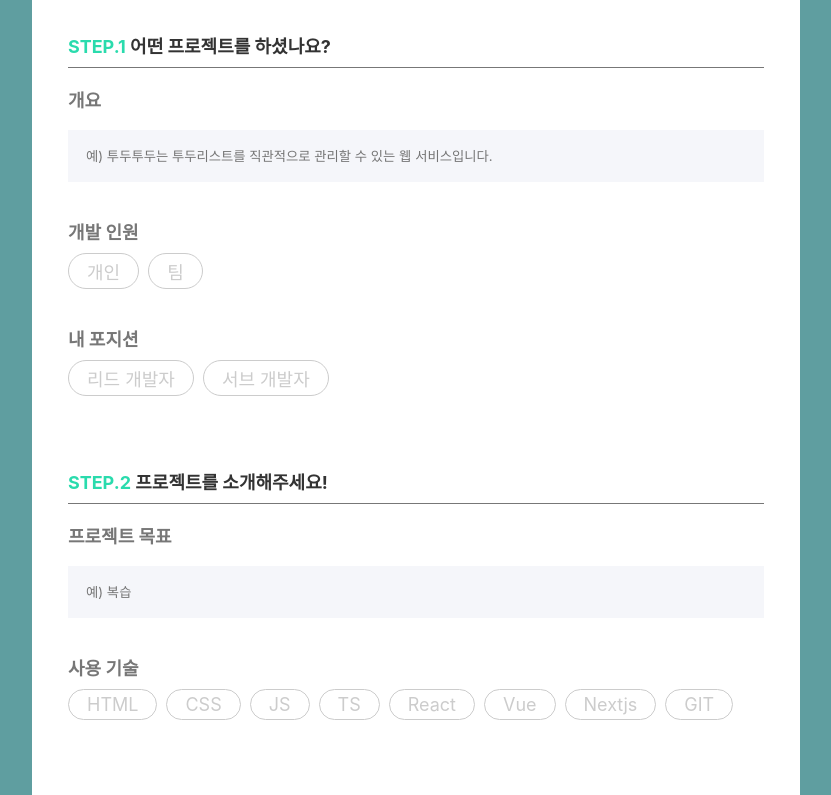
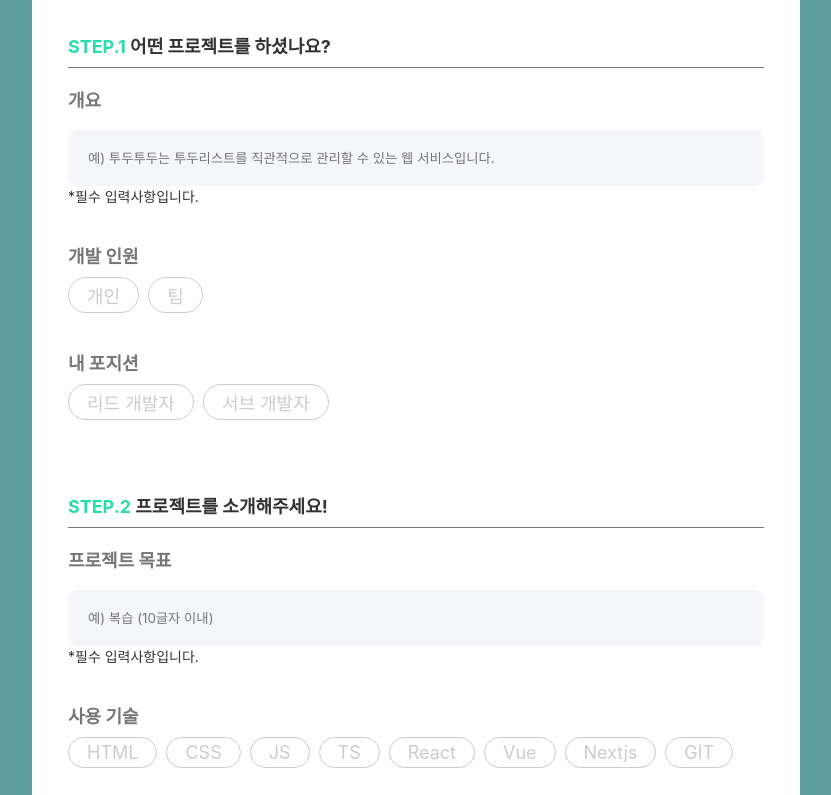
Before and after one commit to kimziyeon/choding, a Next.js app: page /community/myProject/write in a window 1280 px wide. Shown: the part 360-1155 px from the top of the page, without its empty margins (224-1055 px from the left). Built offline with nearby package versions, Linux system fonts and the light colour scheme; a web font is replaced by a local one.

Commit message:
유효성 검사

```diff
--- a/src/app/community/myProject/components/WriteButton/WriteMyProject.tsx
+++ b/src/app/community/myProject/components/WriteButton/WriteMyProject.tsx
@@ -1,9 +1,13 @@
 import Link from 'next/link';
+import Image from 'next/image';
+import plusSVG from '@/essets/plus.svg';
 
 export default function WriteMyProject() {
     return (
         <aside id="WriteMyProject">
-            <Link href="/community/myProject/write" className='writeBtn'>+</Link>
+            <Link href="/community/myProject/write" className='writeBtn'>
+                <Image src={plusSVG} alt="write icon" width={20} height={20} />
+            </Link>
         </aside>
     )
 }
--- a/src/app/community/myProject/context/myProject.ts
+++ b/src/app/community/myProject/context/myProject.ts
@@ -6,10 +6,14 @@ interface MyProjectStore {
     setResult: (item: object) => void;
     originalData: myProjectPostType[];
     setOriginalData: (item: object) => void;
+    totalPostId: number;
+    setTotalPostId: (item: number) => void;
 }
 export const myProjectStore = create<MyProjectStore>(set => ({
     result: [],
     setResult: (result) => set({ result }),
     originalData: [],
-    setOriginalData: (originalData) => set({ originalData })
+    setOriginalData: (originalData) => set({ originalData }),
+    totalPostId: 6,
+    setTotalPostId: (totalPostId) => set({totalPostId})
 }));
--- a/src/app/community/myProject/page.tsx
+++ b/src/app/community/myProject/page.tsx
@@ -13,7 +13,7 @@ import { myProjectStore } from "./context/myProject";
 export default function MyProjectMain() {
     const { setResult, result, originalData, setOriginalData } = myProjectStore();
 
-    async function dataCrl(type: string, idx?: number) {
+    async function dataCrl(type: string) {
         // 데이터 가져오기 :)
       const res = await serverStore(type, 'myProject');
       if (res !== null) { setResult(res.data);}
--- a/src/app/community/myProject/write/MyProjectWrite.scss
+++ b/src/app/community/myProject/write/MyProjectWrite.scss
@@ -8,6 +8,11 @@
     padding: 2rem;
     padding-top: calc(79px + 1rem);
     min-height: calc(100svh);
+
+    input:focus {
+        border-color: $main !important;
+        box-shadow: 0 0 10px 0 $main;
+    }
 
     #writeHeader {
         h4 {
@@ -30,7 +35,6 @@
             width: 100%;
             border: 2px dashed $main;
             height: 6rem;
-            border-radius: 0.5rem;
         }
 
         .custom-file-upload {
@@ -101,6 +105,8 @@
             padding: 1rem;
             margin-top: 0.5rem;
             background-color: $wGray;
+            border-radius: 0.5rem;
+            border: 2px solid transparent;
         }
     }
 
@@ -121,3 +127,11 @@
         }
     }
 }
+
+.errorMsg {
+    font-size: $s;
+
+    &.On {
+        color: red;
+    }
+}
--- a/src/app/community/myProject/write/components/InputSection.tsx
+++ b/src/app/community/myProject/write/components/InputSection.tsx
@@ -1,4 +1,4 @@
-import { UseFormRegister } from 'react-hook-form';
+import { UseFormRegister, FieldErrors } from 'react-hook-form';
 import { myProjectPostType } from '@/types/datatype';
 
 type InputSectionType = {
@@ -7,17 +7,18 @@ type InputSectionType = {
     titleGuide: string;
     title: string;
     register: UseFormRegister<myProjectPostType>;
+    errors: FieldErrors<myProjectPostType>;
   };
 
 
-export default function InputSection({ num, classname, titleGuide, title, register }: InputSectionType) {
+export default function InputSection({ num, classname, titleGuide, title, register, errors }: InputSectionType) {
     let placetext;
     switch (classname) {
         case 'overview':
             placetext = '예) 투두투두는 투두리스트를 직관적으로 관리할 수 있는 웹 서비스입니다.';
             break;
         case 'goal':
-            placetext = '예) 복습';
+            placetext = '예) 복습 (10글자 이내)';
             break;
         case 'link':
             placetext = 'http://, https://를 포함해 작성해주세요';
@@ -27,7 +28,39 @@ export default function InputSection({ num, classname, titleGuide, title, regist
             break;
     }
 
+    // 유효성 검사
+    const getValidationRules = (classname:string) => {
+        switch (classname) {
+          case 'overview':
+            return {
+              minLength: {
+                value: 10,
+                message: '10글자 이상 상세하게 입력해주세요.'
+              }
+            };
+          case 'goal':
+              return {
+                maxLength: {
+                  value: 10,
+                  message: '10글자 이하로 간단하게 입력해주세요.'
+                }
+              };
+          case 'link':
+            return {
+                pattern: {
+                    value: /^(https?:\/\/)(www\.)?[-a-zA-Z0-9@:%._\+~#=]{1,256}\.[a-zA-Z0-9()]{1,6}\b([-a-zA-Z0-9()@:%_\+.~#?&//=]*)$/
+                    ,
+                    message: 'URL은 "http://" 또는 "https://"로 시작해야 합니다.'
+                  }
+            };
+          default:
+            return {};
+        }
+      }
 
+
+
+    const validationRules = getValidationRules(classname);
     return (
         <section className={classname}>
             <div className='top'>
@@ -38,9 +71,13 @@ export default function InputSection({ num, classname, titleGuide, title, regist
             </div>
             {classname === 'link' ? <button type="button" className="mainBold">+ 링크 추가</button> : null}
             <input
-                {...register(classname)}
-                type="text"
-                placeholder={placetext} />
+              {...register(classname, {
+                required: '*필수 입력 사항입니다!',
+                ...validationRules
+              })}
+              type="text"
+              placeholder={placetext} />
+            {errors[classname] ? <p className='errorMsg On'>{errors[classname].message}</p> : <p className='errorMsg Off'>*필수 입력사항입니다.</p>}
         </section>
     )
 }
--- a/src/app/community/myProject/write/page.tsx
+++ b/src/app/community/myProject/write/page.tsx
@@ -2,28 +2,31 @@
 import { useRouter } from 'next/navigation';
 import { storage } from '@/firebase/firebase-sdk';
 import { useEffect, useRef, useState } from 'react';
-import { useForm, Controller } from 'react-hook-form';
+import { useForm } from 'react-hook-form';
 import {ref, uploadBytes, getStorage, listAll, getDownloadURL, deleteObject } from 'firebase/storage'
 import { myProjectPostType } from '@/types/datatype';
 import './MyProjectWrite.scss';
 import FilterComponent from './components/FilterComponent';
 import InputSection from './components/InputSection';
-import ImageInput from './components/ImageInput';
 import serverStore from '@/lib/server/serverStore';
+import { myProjectStore } from '@/app/community/myProject/context/myProject';
 import dayjs from 'dayjs';
 import 'dayjs/locale/ko';
 
 export default function MyProjectWrite() {
+    const { totalPostId, setTotalPostId } = myProjectStore();
     const router = useRouter();
-    const { control, register, watch, setValue, handleSubmit: handleFormSubmit } = useForm<myProjectPostType>({
+    const { formState: { errors }, register, watch, setValue, handleSubmit: handleFormSubmit } = useForm<myProjectPostType>({
         defaultValues: {
             title: '',
+            postId: 0,
             goal: '',
             overview: '',
-            link: [],
+            link: '',
             position: [],
             member: [],
-            stack: []
+            stack: [],
+            imgSrc: ''
         },
     });
     const [activeOptions, setActiveOptions] = useState<string[]>([]);
@@ -33,9 +36,6 @@ export default function MyProjectWrite() {
         filterRef.current?.classList.toggle("filterActive");
         setisOnButtonActive(!isOnButtonActive);
     }
-
-    dayjs.locale('ko');
-    const today = dayjs().format("YYYY년 MM월 DD일");
 
 
 
@@ -63,9 +63,13 @@ export default function MyProjectWrite() {
 
 
     // 폼 전송
-    const onSubmit = async (data: myProjectPostType) => {
+    const onSubmit = (data: myProjectPostType) => {
+        dayjs.locale('ko');
+        const today = dayjs().format("YYYY년 MM월 DD일");
+
+        setTotalPostId(Number(totalPostId + 1))
         setValue('date', today, { shouldValidate: true });
-        setValue('postId', Number(6), { shouldValidate: true });
+        setValue('postId', totalPostId, { shouldValidate: true });
 
         serverStore('post', 'myProject', data);
         router.push('/community/myProject');
@@ -113,6 +117,7 @@ export default function MyProjectWrite() {
                         titleGuide={'어떤 프로젝트를 하셨나요?'}
                         classname={'overview'}
                         title={'개요'}
+                        errors={errors}
                     />
                     <FilterComponent
                         setValue={setValue}
@@ -142,6 +147,7 @@ export default function MyProjectWrite() {
                         titleGuide={'프로젝트를 소개해주세요!'}
                         classname={'goal'}
                         title={'프로젝트 목표'}
+                        errors={errors}
                     />
                     <FilterComponent
                         setValue={setValue}
@@ -161,6 +167,7 @@ export default function MyProjectWrite() {
                         titleGuide={'링크를 입력해주세요.'}
                         classname={'link'}
                         title={''}
+                        errors={errors}
                     />
                 </section>
                 <section className='submit'>
```
Also changed, not shown: src/essets/plus.svg (added).
